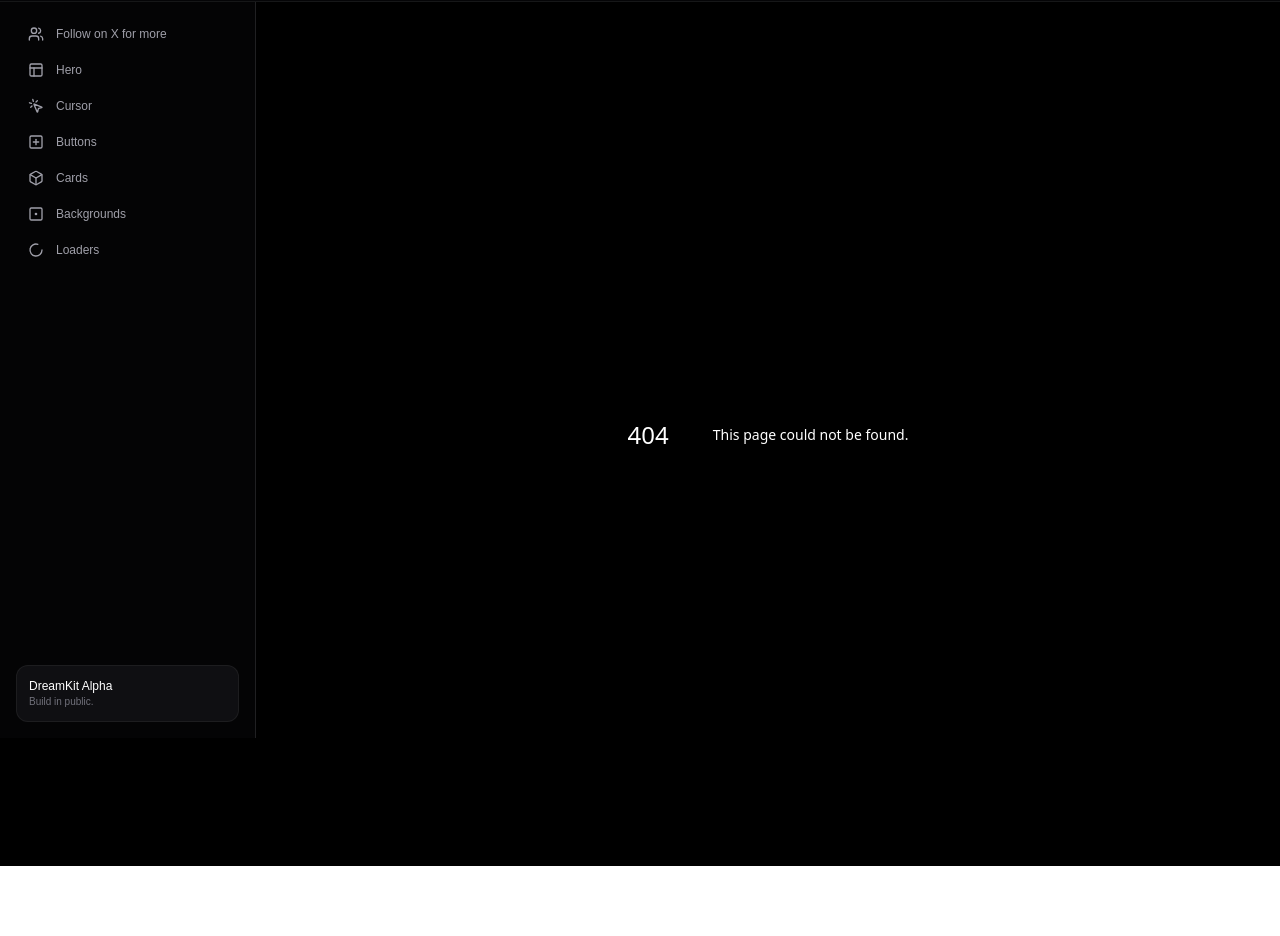
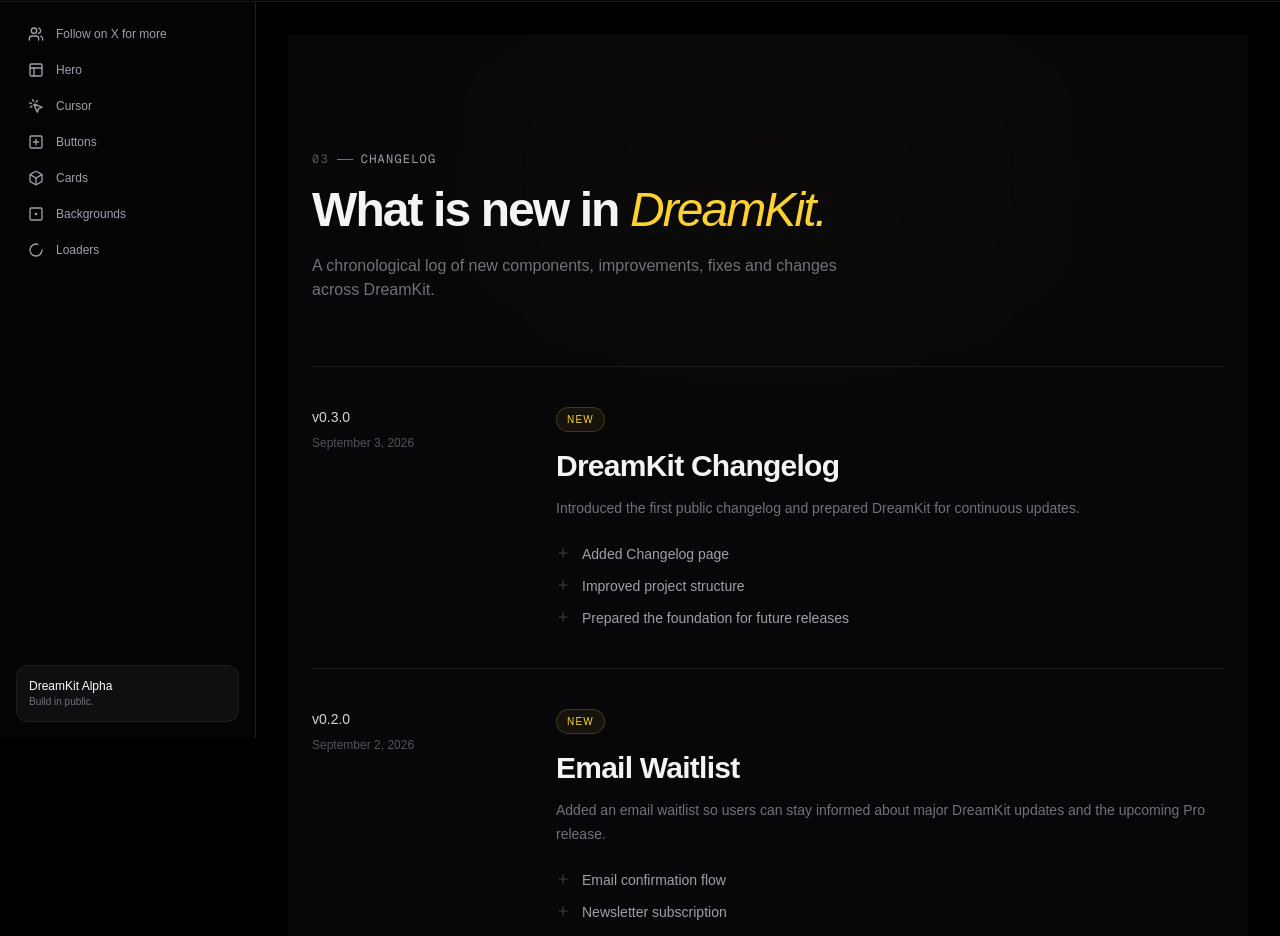
Before and after one commit to Oleksandr-Kalynyuk/dreamkit, a Next.js app: page /changelog in a window 1280 px wide. Before the commit this address had no page. Shown: the part 62-998 px from the top of the page. Before the commit the page ends 928 px from the top, so only its background shows below. Built offline with nearby package versions, Linux system fonts and the light colour scheme.

Commit message:
Added changelog in footer and added new info in it

```diff
--- /dev/null
+++ b/src/app/changelog/page.tsx
@@ -0,0 +1,5 @@
+import { Changelog } from "@/components/shared/changelog";
+
+export default function ChangelogPage() {
+  return <Changelog />;
+}
--- /dev/null
+++ b/src/components/shared/changelog.tsx
@@ -0,0 +1,191 @@
+"use client";
+
+import { motion } from "framer-motion";
+import { ArrowUpRight, Plus } from "lucide-react";
+
+import { SectionLabel } from "@/components/shared/section-label";
+
+type ChangelogEntry = {
+  version: string;
+  date: string;
+  type: "New" | "Improved" | "Fixed" | "Removed";
+  title: string;
+  description: string;
+  changes: string[];
+};
+
+const changelog: ChangelogEntry[] = [
+  {
+    version: "0.3.0",
+    date: "September 3, 2026",
+    type: "New",
+    title: "DreamKit Changelog",
+    description:
+      "Introduced the first public changelog and prepared DreamKit for continuous updates.",
+    changes: [
+      "Added Changelog page",
+      "Improved project structure",
+      "Prepared the foundation for future releases",
+    ],
+  },
+  {
+    version: "0.2.0",
+    date: "September 2, 2026",
+    type: "New",
+    title: "Email Waitlist",
+    description:
+      "Added an email waitlist so users can stay informed about major DreamKit updates and the upcoming Pro release.",
+    changes: [
+      "Email confirmation flow",
+      "Newsletter subscription",
+      "Submission rate limiting",
+      "Honeypot protection",
+    ],
+  },
+  {
+    version: "0.1.0",
+    date: "August 31, 2026",
+    type: "New",
+    title: "DreamKit Public Release",
+    description:
+      "DreamKit is now publicly available with its first collection of animated and interactive UI components.",
+    changes: [
+      "Background components",
+      "Animated buttons",
+      "Interactive cards",
+      "Cursor effects",
+      "Hero section",
+      "Loader components",
+    ],
+  },
+];
+
+const typeStyles = {
+  New: "text-amber-300 border-amber-300/20 bg-amber-300/[0.06]",
+  Improved: "text-blue-300 border-blue-300/20 bg-blue-300/[0.06]",
+  Fixed: "text-emerald-300 border-emerald-300/20 bg-emerald-300/[0.06]",
+  Removed: "text-red-300 border-red-300/20 bg-red-300/[0.06]",
+};
+
+export function Changelog() {
+  return (
+    <section className="relative overflow-hidden bg-[#070709] px-6 py-24 text-white sm:py-28">
+      {/* Ambient glow */}
+      <div
+        aria-hidden
+        className="pointer-events-none absolute left-1/2 top-0 h-72 w-[620px] -translate-x-1/2 rounded-full bg-amber-300/[0.025] blur-[120px]"
+      />
+
+      <div className="relative mx-auto max-w-5xl">
+        {/* Header */}
+        <motion.div
+          initial={{ opacity: 0, y: 20 }}
+          animate={{ opacity: 1, y: 0 }}
+          transition={{
+            duration: 0.7,
+            ease: [0.22, 1, 0.36, 1],
+          }}
+        >
+          <SectionLabel index="03">CHANGELOG</SectionLabel>
+
+          <h1 className="mt-4 max-w-2xl text-4xl font-semibold tracking-[-0.04em] text-zinc-100 sm:text-5xl">
+            What is new in{" "}
+            <span className="font-normal italic text-amber-300">
+              DreamKit.
+            </span>
+          </h1>
+
+          <p className="mt-5 max-w-xl text-sm leading-6 text-zinc-500 sm:text-base">
+            A chronological log of new components, improvements, fixes and
+            changes across DreamKit.
+          </p>
+        </motion.div>
+
+        {/* Changelog */}
+        <div className="mt-16">
+          {changelog.map((entry, index) => (
+            <motion.article
+              key={`${entry.version}-${entry.title}`}
+              initial={{ opacity: 0, y: 24 }}
+              whileInView={{ opacity: 1, y: 0 }}
+              viewport={{ once: true, amount: 0.15 }}
+              transition={{
+                duration: 0.65,
+                delay: index * 0.05,
+                ease: [0.22, 1, 0.36, 1],
+              }}
+              className="group border-t border-white/[0.08] py-10 last:border-b"
+            >
+              <div className="grid gap-8 lg:grid-cols-[180px_1fr] lg:gap-16">
+                {/* Meta */}
+                <div className="flex flex-row items-center gap-4 lg:block">
+                  <div className="text-sm font-medium text-zinc-300">
+                    v{entry.version}
+                  </div>
+
+                  <div className="text-xs text-zinc-600 lg:mt-2">
+                    {entry.date}
+                  </div>
+                </div>
+
+                {/* Content */}
+                <div>
+                  <div className="flex flex-wrap items-center gap-3">
+                    <span
+                      className={`inline-flex items-center rounded-full border px-2.5 py-1 text-[10px] font-medium uppercase tracking-[0.12em] ${typeStyles[entry.type]}`}
+                    >
+                      {entry.type}
+                    </span>
+                  </div>
+
+                  <h2 className="mt-4 text-2xl font-semibold tracking-[-0.025em] text-zinc-100 sm:text-3xl">
+                    {entry.title}
+                  </h2>
+
+                  <p className="mt-3 max-w-2xl text-sm leading-6 text-zinc-500">
+                    {entry.description}
+                  </p>
+
+                  <ul className="mt-6 space-y-3">
+                    {entry.changes.map((change) => (
+                      <li
+                        key={change}
+                        className="flex items-start gap-3 text-sm text-zinc-400"
+                      >
+                        <Plus className="mt-0.5 h-3.5 w-3.5 shrink-0 text-zinc-700" />
+                        <span>{change}</span>
+                      </li>
+                    ))}
+                  </ul>
+                </div>
+              </div>
+            </motion.article>
+          ))}
+        </div>
+
+        {/* Footer note */}
+        <motion.div
+          initial={{ opacity: 0 }}
+          whileInView={{ opacity: 1 }}
+          viewport={{ once: true }}
+          transition={{ duration: 0.6 }}
+          className="flex flex-col gap-3 pt-10 sm:flex-row sm:items-center sm:justify-between"
+        >
+          <p className="text-xs text-zinc-600">
+            DreamKit is actively evolving.
+          </p>
+
+          <a
+            href="https://github.com/Oleksandr-Kalynyuk/dreamkit"
+            target="_blank"
+            rel="noreferrer"
+            className="group inline-flex items-center gap-1.5 text-xs text-zinc-500 transition-colors hover:text-zinc-200"
+          >
+            Follow development on GitHub
+            <ArrowUpRight className="h-3.5 w-3.5 transition-transform duration-300 group-hover:-translate-y-0.5 group-hover:translate-x-0.5" />
+          </a>
+        </motion.div>
+      </div>
+    </section>
+  );
+}
--- a/src/components/shared/footer.tsx
+++ b/src/components/shared/footer.tsx
@@ -1,13 +1,11 @@
 "use client";
 
 import { useEffect, useRef } from "react";
-import Image from "next/image"
 import Link from "next/link";
 import gsap from "gsap";
 import {
   ArrowRight,
   ArrowUpRight,
-  Users,
   Shield,
   FileText,
 } from "lucide-react";
@@ -33,10 +31,9 @@
   {
     title: "Resources",
     links: [
-      { label: "Docs", href: "/docs" },
       {
         label: "GitHub",
-        href: "https://github.com/your-username/dreamkit-ui",
+        href: "https://github.com/Oleksandr-Kalynyuk/dreamkit",
         external: true,
       },
       { label: "Changelog", href: "/changelog" },
@@ -167,19 +164,23 @@
               </a>
 
               <a
-              href="https://github.com"
+                href="https://github.com/Oleksandr-Kalynyuk/dreamkit"
                 target="_blank"
                 rel="noreferrer"
-              className="flex h-9 w-9 items-center justify-center rounded-full border border-white/[0.08] text-zinc-400 hover:text-white hover:border-white/20 transition-all"
+                aria-label="GitHub"
+                className="flex h-9 w-9 items-center justify-center rounded-full border border-white/[0.08] text-zinc-400 transition-all hover:border-white/20 hover:text-white"
               >
-              <svg className="h-6 w-6 fill-current" viewBox="0 0 24 24">
+                <svg
+                  className="h-6 w-6 fill-current"
+                  viewBox="0 0 24 24"
+                >
                   <path d="M12 0C5.37 0 0 5.37 0 12c0 5.31 3.435 9.795 8.205 11.385.6.105.825-.255.825-.57 0-.285-.015-1.23-.015-2.235-3.015.555-3.795-.735-4.035-1.41-.135-.345-.72-1.41-1.23-1.695-.42-.225-1.02-.78-.015-.795.945-.015 1.62.87 1.845 1.23 1.08 1.815 2.805 1.305 3.495.99.105-.78.42-1.305.765-1.605-2.67-.3-5.46-1.335-5.46-5.925 0-1.305.465-2.385 1.23-3.225-.12-.3-.54-1.53.12-3.18 0 0 1.005-.315 3.3 1.23.96-.27 1.98-.405 3-.405s2.04.135 3 .405c2.295-1.56 3.3-1.23 3.3-1.23.66 1.65.24 2.88.12 3.18.765.84 1.23 1.905 1.23 3.225 0 4.605-2.805 5.625-5.475 5.925.435.375.81 1.095.81 2.22 0 1.605-.015 2.895-.015 3.3 0 .315.225.69.825.57A12.02 12.02 0 0024 12c0-6.63-5.37-12-12-12z" />
                 </svg>
               </a>
             </div>
           </div>
 
-          {/* Product */}
+          {/* Columns */}
           {columns.map((column) => (
             <div key={column.title}>
               <div className="text-[10px] uppercase tracking-[0.16em] text-zinc-600">
@@ -259,9 +260,7 @@
 
         {/* Bottom bar */}
         <div className="mt-6 flex flex-col gap-4 border-t border-white/[0.07] pt-6 text-[10px] uppercase tracking-[0.12em] text-zinc-700 sm:flex-row sm:items-center sm:justify-between">
-          <p>
-            © {new Date().getFullYear()} DreamKit UI
-          </p>
+          <p>© {new Date().getFullYear()} DreamKit UI</p>
 
           <div className="flex flex-wrap items-center gap-5">
             <Link
--- /dev/null
+++ b/src/data/changelog.ts
@@ -0,0 +1,25 @@
+export const changelog = [
+  {
+    version: "0.3.0",
+    date: "September 3, 2026",
+    type: "New",
+    title: "Cursor Effects",
+    description: "Added new interactive cursor components.",
+    changes: [
+      "Fluid Glow Cursor",
+      "Interactive Ring Cursor",
+    ],
+  },
+
+  {
+    version: "0.2.0",
+    date: "August 28, 2026",
+    type: "Improved",
+    title: "Component Viewer",
+    description: "Improved component preview and code copying.",
+    changes: [
+      "Improved responsive preview",
+      "Updated copy interaction",
+    ],
+  },
+];
```
Lines whose indentation alone changed are shown as unchanged.
